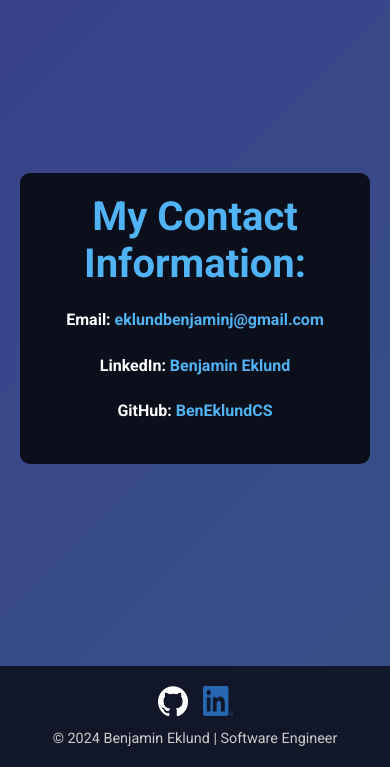
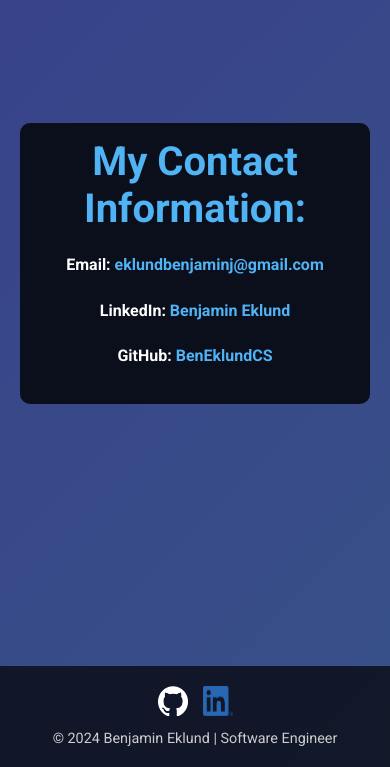
Before and after one commit to BenEklundCS/portfolio-site, a Django app: template portfolio_site/templates/contact.html in a window 390 px wide. Shown: the part 77-844 px from the top of the page. Run offline with Django 3.2, Linux system fonts and the light colour scheme; the template is opened without the code that fills it, so the values that code supplies are empty.

Commit message:
mobile contact css fix

```diff
--- a/portfolio_site/static/css/contact.css
+++ b/portfolio_site/static/css/contact.css
@@ -58,7 +58,8 @@
 /* Responsive Design */
 @media (max-width: 768px) {
     .contact-info-section {
-        padding: 20px;
+        padding: 15px;
+        margin-top: 50px; /* Reduce margin for mobile */
     }
 
     .contact-info-section h2 {
```
